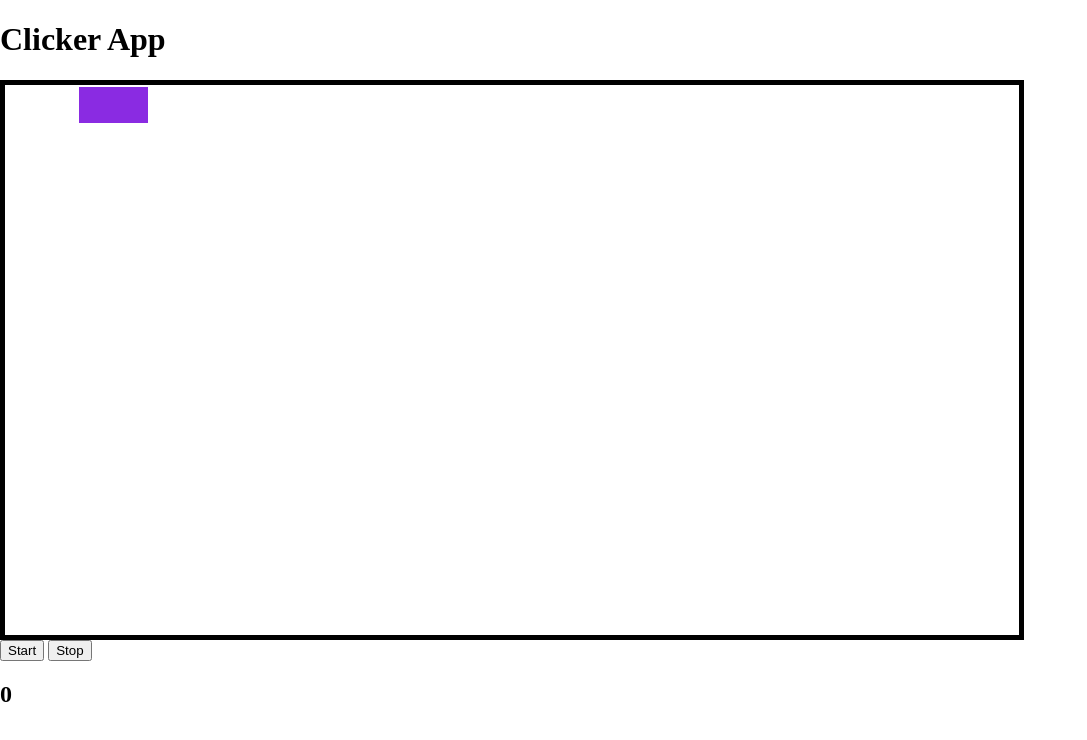
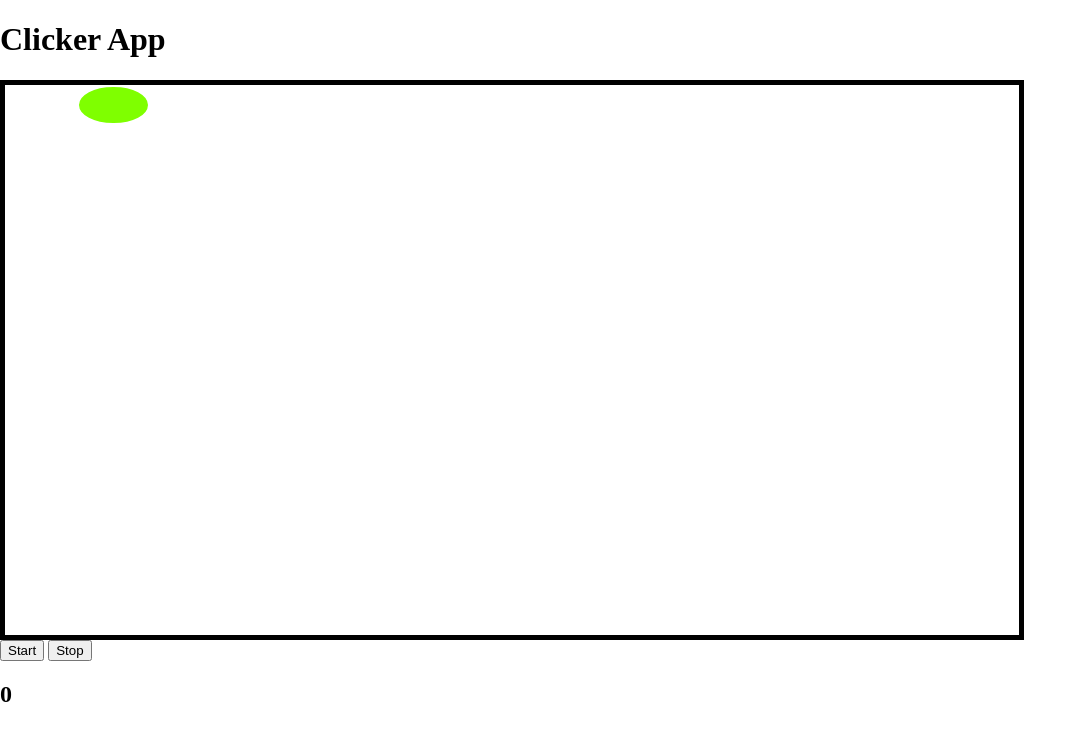
Before and after one commit to CHr15P4C/CPAN-116-RNA-GroupProj-Clicker, a plain HTML site: page index.html in a window 1280 px wide. Both pictures are taken after a click on the button "Start". Shown: the whole page, without its empty margins (0-1087 px from the left). Drawn offline with Linux system fonts and the light colour scheme.

Commit message:
adding randomized colour functionality for targets

```diff
--- a/script.js
+++ b/script.js
@@ -1,6 +1,9 @@
+//code variables and constants.
 let targetNum=200;
 let sqrtTargetNum=parseInt(Math.sqrt(targetNum));
 let targetsMax=200;
+let colourVars = ['Aqua', 'Blue', 'BlueViolet', 'Brown', 'Chartreuse', 'Black', 'Coral', 'Crimson'];
+
 //Buttons
 const startButton = document.getElementById("start-btn");
 const stopButton = document.getElementById("stop-btn");
@@ -40,7 +43,7 @@ function generateTargets() {
 
 }
 
-//bing target click
+//bind target click
 function bindTarget() {
      document.querySelectorAll('.target.active').forEach(btn=> {
         btn.addEventListener('click', () => {
@@ -57,12 +60,37 @@ function bindTarget() {
 //show target
 
 function showTarget(targetNum) {
+    //clear all targets colors
+    clearColors();
+    //clear all targets
     document.querySelectorAll('.target').forEach(targ => {
             targ.classList.remove('active');
             console.log('first part of show target')
     });
+    //update 1 target class to active
     document.getElementById(targetNum).classList.add('active');
+    //set random color for targetsquare
+    setTargetRandomColor(targetNum);
     console.log('second part of show section')
+
+}
+
+
+//setting a targets color randomly
+function setTargetRandomColor(targetNum) {
+    let numberColours = colourVars.length;
+    let colourNumber = getRandomInt(numberColours);
+    //update 1 target color
+    document.getElementById(targetNum).style["background-color"] = `${colourVars[colourNumber]}`
+}
+
+//clearing all targets color:
+
+function clearColors() {
+    document.querySelectorAll('.target').forEach(targ => {
+            targ.style["background-color"] = 'white';
+            console.log('targets cleared')
+    });
 }
 
 //show random target
@@ -76,27 +104,40 @@ function getRandomInt(max) {
   return Math.floor(Math.random() * max);
 }
 
-//style injection from java to html
+//style injection from java to html - unnecessary?
+/*
 function addStyle(styleString) {
   const style = document.createElement('style');
   style.textContent = styleString;
   document.head.append(style);
 }
+*/
 
 //setting grid rows
 function setGrid() {
+    //setting grid using a css variable, editing root.
+    /*
     addStyle(`
         :root {
             --column-var: ${sqrtTargetNum};
             }
         `);
-}
+        */
+       //setting variable by editing innerHTML
+    document.getElementById("target-grid").style["grid-template-columns"] = `repeat(${sqrtTargetNum}, 1fr)`;
+    console.log("generated new grid rows:" + sqrtTargetNum);
+    }
+
+
+
+
 
 //update target variables
 
 function updateTargetVars() {
     targetNum=getRandomInt(targetsMax);
-    sqrtTargetNum=parseInt(Math.sqrt(targetNum));
+    //trying to get nice balance of total targets to number used for # of columns in the grid.
+    sqrtTargetNum=parseInt(Math.sqrt(targetNum)+4);
     console.log(targetNum);
     console.log(sqrtTargetNum);
 }
--- a/styles.css
+++ b/styles.css
@@ -35,5 +35,5 @@ body {
     min-height: 0;
     font-size: 0;
     background-color: blueviolet;
-
+    border-radius: 100%;
 }
```
